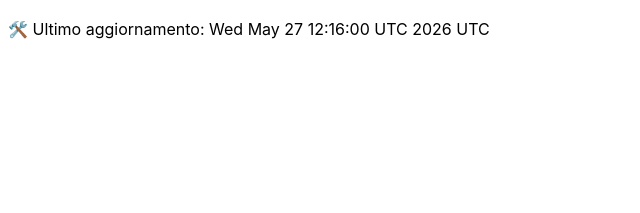
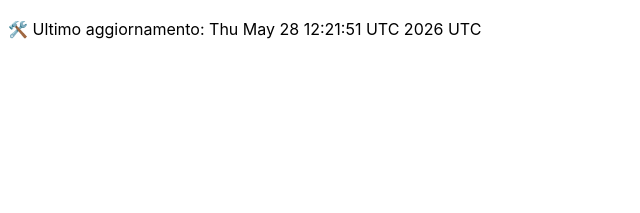
Before and after one commit to DanteTrb/DanteTrb.github.io, a Jekyll site: the page built from badges.md, in a window 1280 px wide. Shown: the top 213 px of the page, without its empty margins (0-640 px from the left). Built offline with Jekyll 4.4.1, drawn with Linux system fonts in a browser that asks for light colours; our own code applies the rules of GitHub Pages for plain Markdown files.

Commit message:
🛠️ Aggiornamento automatico badge

```diff
--- a/badges.md
+++ b/badges.md
@@ -1 +1 @@
-🛠️ Ultimo aggiornamento: Wed May 27 12:16:00 UTC 2026 UTC
+🛠️ Ultimo aggiornamento: Thu May 28 12:21:51 UTC 2026 UTC
```
